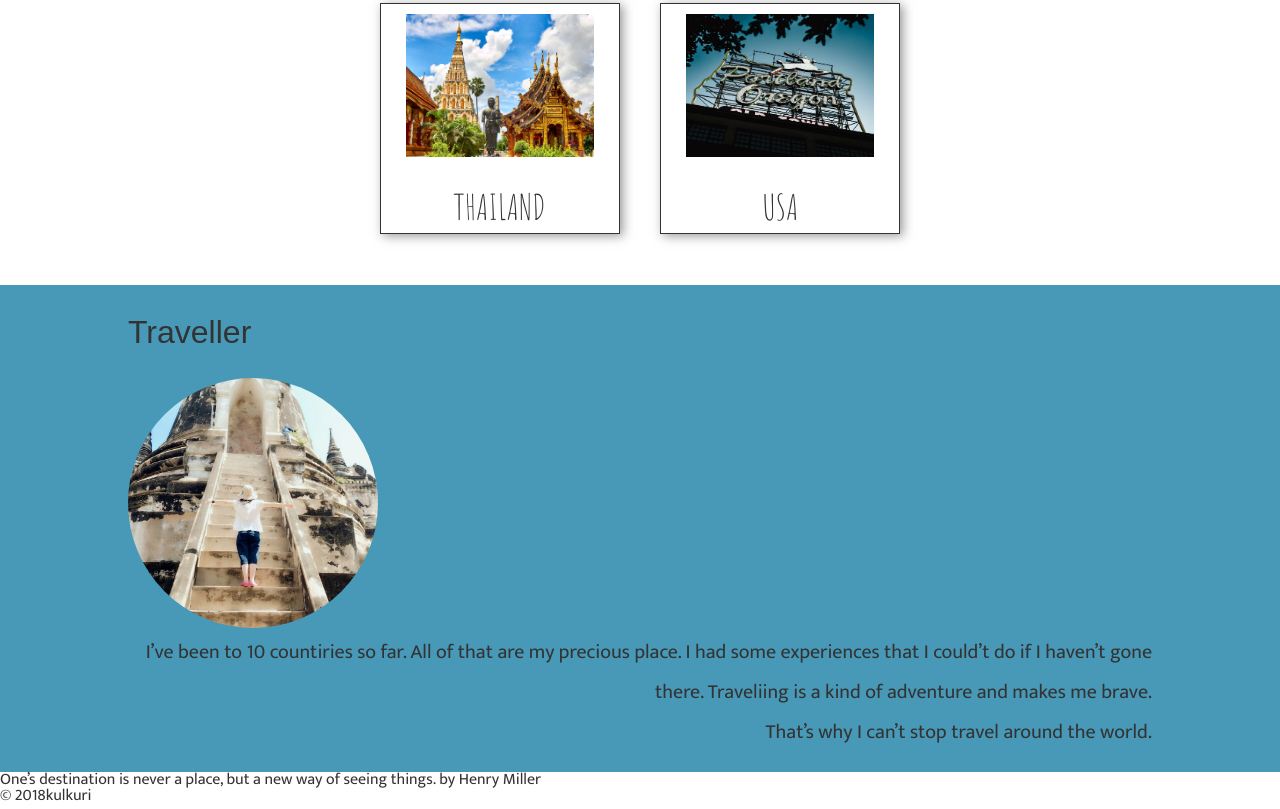
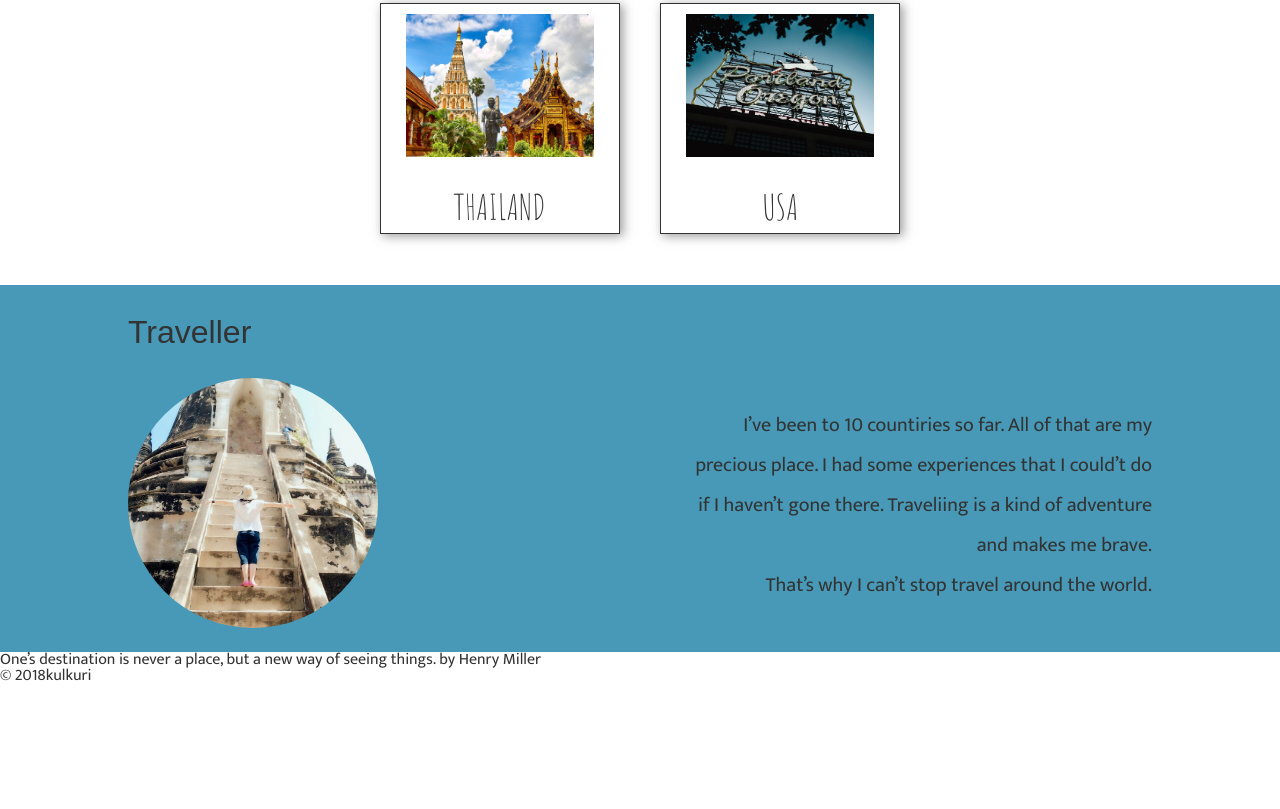
Before and after one commit to suusan11/Hello-World, a website: page index.html in a window 1280 px wide. Shown: the part 1476-2285 px from the top of the page. After the commit the page ends 2165 px from the top, so only its background shows below. Drawn offline with Linux system fonts and the light colour scheme; a web font is replaced by a local one.

Commit message:
fixed flex to web browser position

```diff
--- a/scss/_about.scss
+++ b/scss/_about.scss
@@ -17,13 +17,14 @@
 
   &__flex {
     width: 100%;
-    display: inline-flex;
+    display: flex;
     justify-content: space-between;
     align-items: center;
     flex-wrap: wrap;
 
     &--left {
       display: inline-block;
+      width: 45%;
 
       img {
         width: 250px;
@@ -36,6 +37,7 @@
     &--right {
       display: inline-block;
       text-align: right;
+      width: 45%;
 
       p {
         font-size: $font-size-p;
```
Also changed, not shown: style.css.
